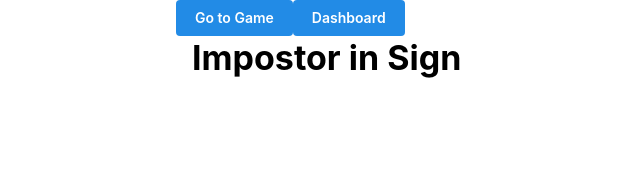
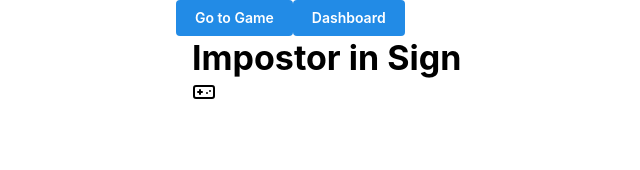
Before and after one commit to RedBed24/impostor_in_sign, a React (Vite) app in the folder apps/web/: page /game in a window 1280 px wide. Shown: the top 170 px of the page, without its empty margins (0-640 px from the left). Built offline with nearby package versions, Linux system fonts and the light colour scheme.

Commit message:
feat: add lucide icons

```diff
--- a/apps/web/package.json
+++ b/apps/web/package.json
@@ -11,6 +11,7 @@
   },
   "dependencies": {
     "@mantine/core": "^7.14.1",
+    "lucide-react": "^0.462.0",
     "react": "^18.3.1",
     "react-dom": "^18.3.1",
     "wouter": "^3.3.5"
--- a/apps/web/src/pages/game/game-home.tsx
+++ b/apps/web/src/pages/game/game-home.tsx
@@ -1,4 +1,5 @@
 import { Container, Title } from '@mantine/core';
+import { LucideGamepad } from 'lucide-react';
 
 export const GameHome: React.FC = () => {
 
@@ -6,6 +7,7 @@ export const GameHome: React.FC = () => {
     <>
       <Container>
         <Title>Impostor in Sign</Title>
+        <LucideGamepad />
       </Container>
     </>
   );
```
Also changed, not shown: 1 other file (tests, documents, lock files or other folders).
